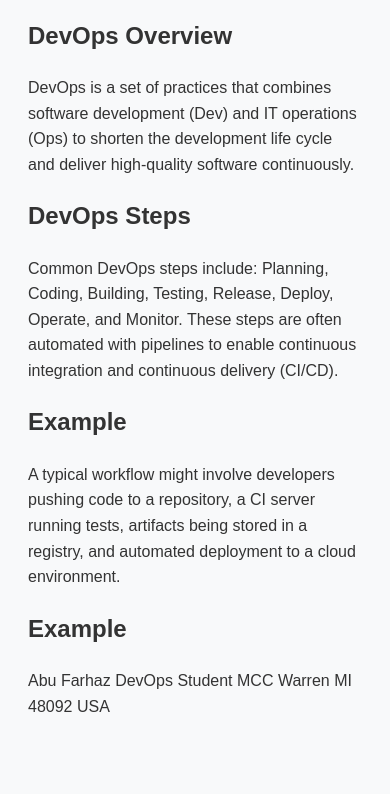
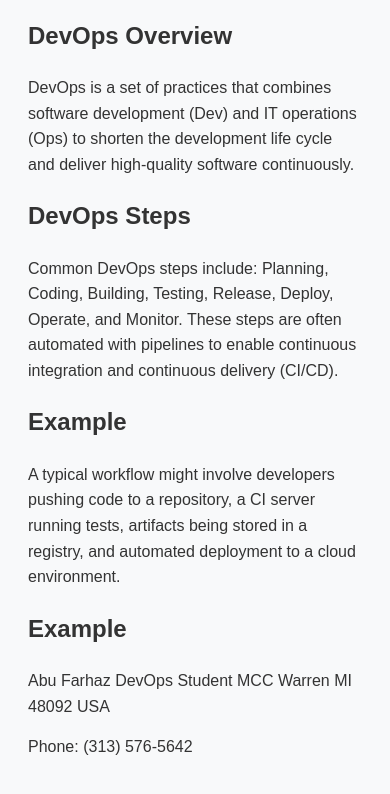
Before and after one commit to farhaz1449/simple-webpage, a plain HTML site: page index.html in a window 390 px wide. Shown: the part 657-1451 px from the top of the page. Before the commit the page ends 1419 px from the top, so only its background shows below. Drawn offline with Linux system fonts and the light colour scheme.

Commit message:
Add phone number to contact section

```diff
--- a/index.html
+++ b/index.html
@@ -46,6 +46,7 @@
   <section aria-label="Contact me">
     <h2>Example</h2>
     <p>Abu Farhaz DevOps Student MCC Warren MI 48092 USA</p>
+    <p>Phone: (313) 576-5642</p>
   </section>
 </body>
 </html>
```
